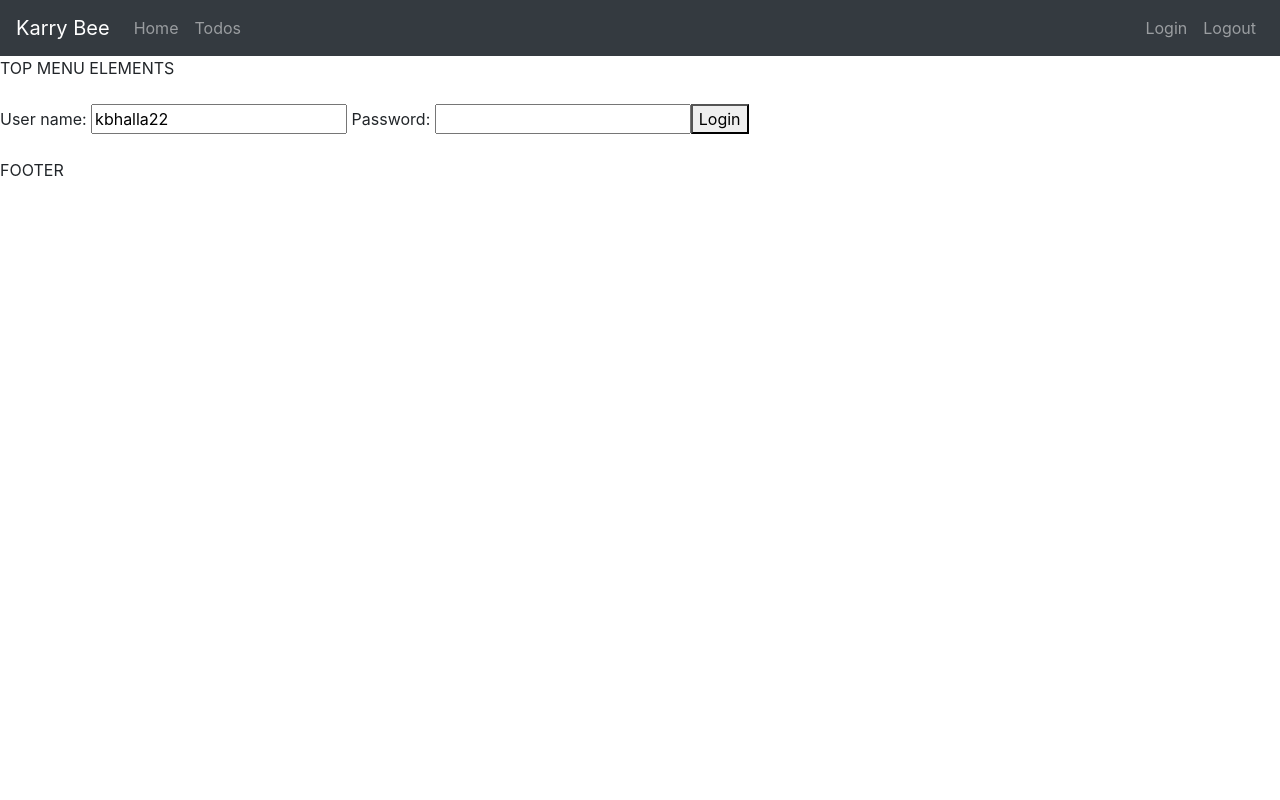
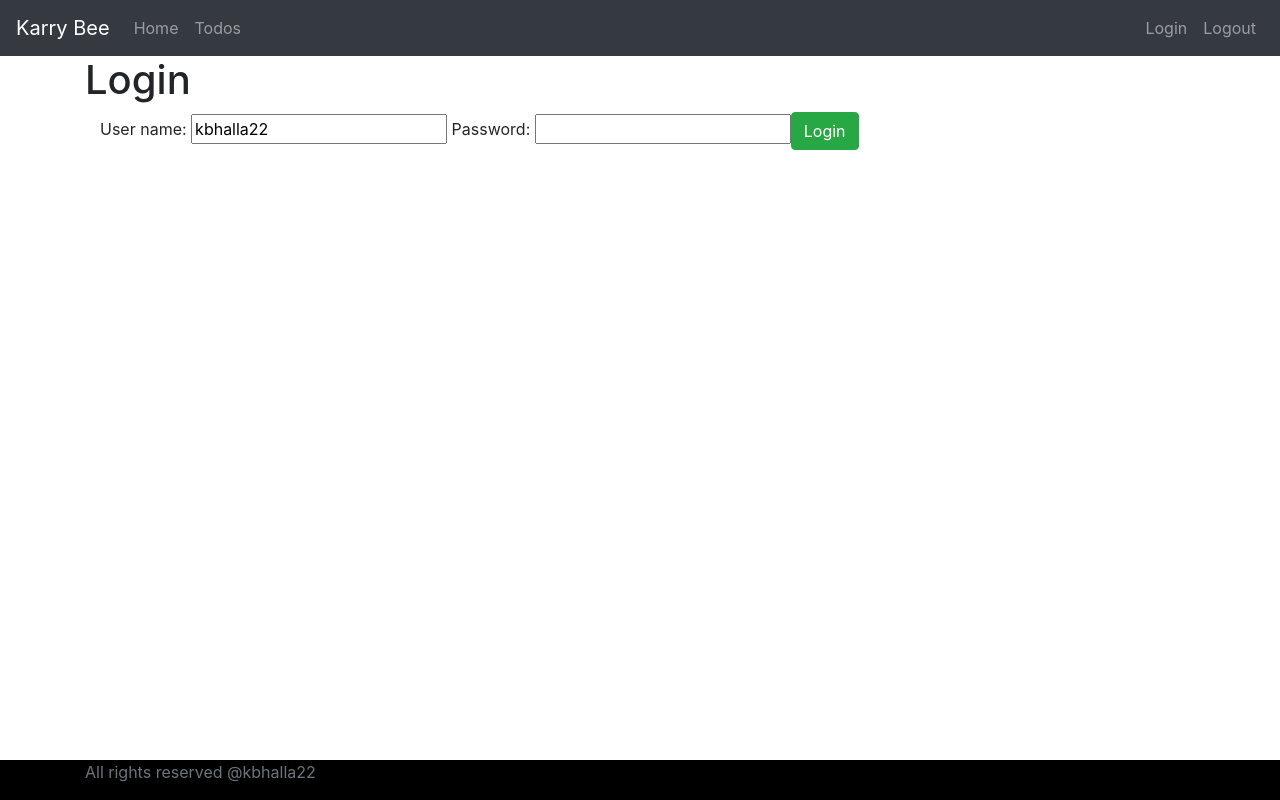
Before and after one commit to kbhalla22/ToDo-Angular-SpringBoot, an Angular app: page / in a window 1280 px wide. Built offline with nearby package versions, Linux system fonts and the light colour scheme.

Commit message:
added bootstrap classes

```diff
--- a/src/app/app.component.html
+++ b/src/app/app.component.html
@@ -3,5 +3,7 @@
 <!-- <app-login></app-login> -->
 <!-- <div>Component content</div> -->
 <app-menu></app-menu>
+<div class="container">
 <router-outlet></router-outlet>
+</div>
 <app-footer></app-footer>
--- a/src/app/footer/footer.component.css
+++ b/src/app/footer/footer.component.css
@@ -0,0 +1,7 @@
+.footer{
+    position: absolute;
+    bottom:0;
+    width: 100%;
+    height: 40px;
+    background-color: black
+}
--- a/src/app/footer/footer.component.html
+++ b/src/app/footer/footer.component.html
@@ -1,2 +1,5 @@
-<BR><BR>
-  FOOTER
+<footer class="footer">
+  <div class="container">
+    <span class="text-muted">All rights reserved @kbhalla22</span>
+  </div>
+</footer>
--- a/src/app/list-todos/list-todos.component.html
+++ b/src/app/list-todos/list-todos.component.html
@@ -1,5 +1,7 @@
-<table border="1">
-  <caption> My Todo's </caption>
+<h1>My Todos</h1>
+<div class="container">
+<table class="table">
+
   <thead>
     <tr>
 
@@ -19,3 +21,4 @@
 
   </tbody>
 </table>
+</div>
--- a/src/app/login/login.component.html
+++ b/src/app/login/login.component.html
@@ -1,3 +1,9 @@
+<h1>Login</h1>
+<div class="container">
+<div  class=" alert alert-warning" *ngIf='invalidLogin'>{{errorMessage}}</div>
+<div>
 User name: <input type="text" name="username" [(ngModel)]="username ">
 Password: <input type="password" name="password" [(ngModel)]="password">
-<button (click)=handleLogin()>Login</button>
+<button (click)=handleLogin() class="btn btn-success">Login</button>
+</div>
+</div>
--- a/src/app/menu/menu.component.html
+++ b/src/app/menu/menu.component.html
@@ -4,15 +4,13 @@
 
   </div>
   <ul class="navbar-nav">
-    <li><a href="/welcome/kbhalla22" class="nav-link">Home</a></li>
-    <li><a href="/todos" class="nav-link">Todos</a></li>
+    <li><a routerLink="/welcome/kbhalla22" class="nav-link">Home</a></li>
+    <li><a routerLink="/todos" class="nav-link">Todos</a></li>
   </ul>
   <ul class="navbar-nav" class="navbar-nav navbar-collapse justify-content-end">
-    <li><a href="/login" class="nav-link">Login</a></li>
-    <li><a href="/logout" class="nav-link">Logout</a></li>
+    <li><a routerLink="/login" class="nav-link">Login</a></li>
+    <li><a routerLink="/logout" class="nav-link">Logout</a></li>
   </ul>
 </nav>
 
 </header>
-
-TOP MENU ELEMENTS <BR> <BR>
--- a/src/app/welcome/welcome.component.html
+++ b/src/app/welcome/welcome.component.html
@@ -1,3 +1,2 @@
-<div>Welcome {{name}}. Welcome to our app.</div>
-
-<div>You can manage your todos here. <a routerLink="/todos">here</a></div>
+<h1>Welcome</h1>
+<div class="container">Welcome {{name}}. You can manage your todos here. <a routerLink="/todos">here</a></div>
```
